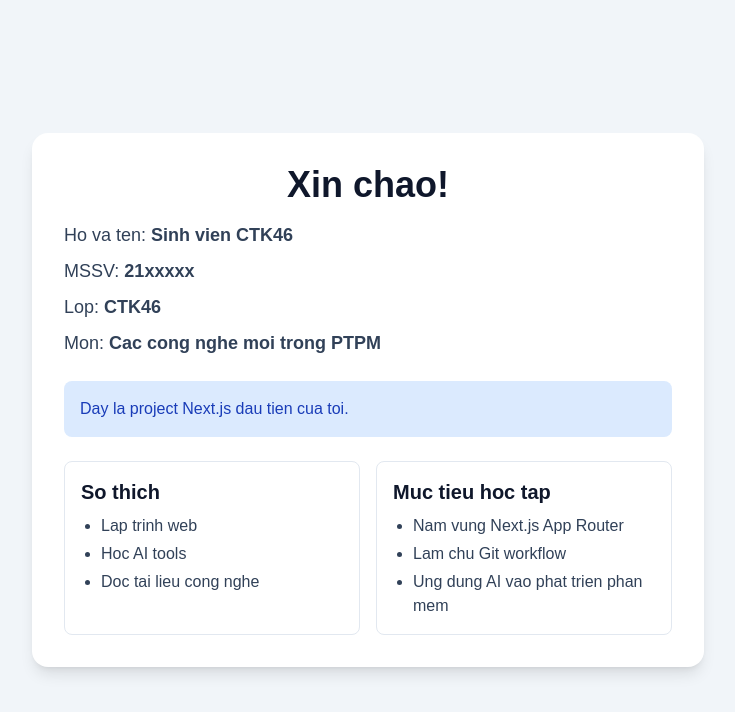
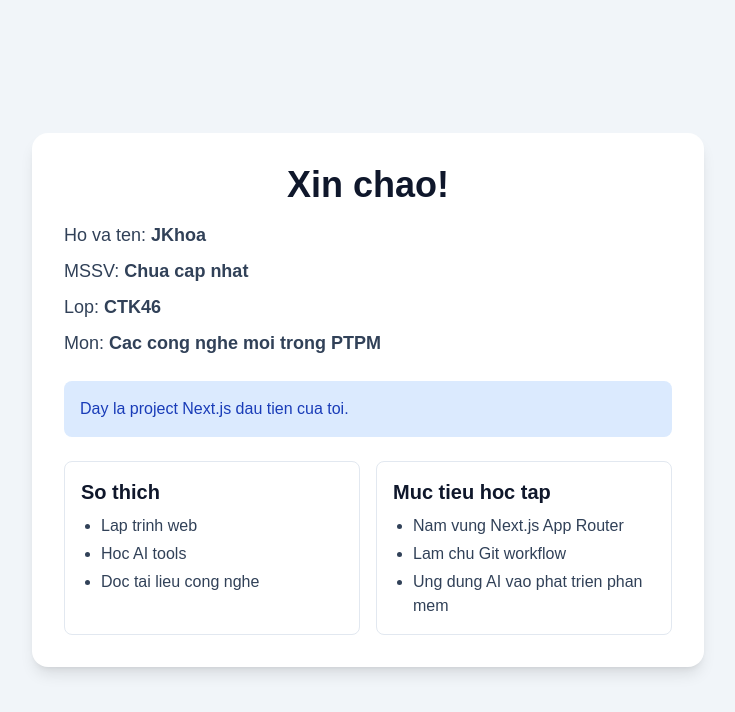
Before and after one commit to JKhoa/2212394_lab1, a Next.js app: page / in a window 1280 px wide. Shown: the top 712 px of the page, without its empty margins (272-1007 px from the left). Built offline with nearby package versions, Linux system fonts and the light colour scheme.

Commit message:
feat: cap nhat thong tin ca nhan trang chu

```diff
--- a/src/app/page.tsx
+++ b/src/app/page.tsx
@@ -4,10 +4,10 @@ export default function Home() {
       <section className="w-full max-w-2xl rounded-2xl bg-white p-8 shadow-lg">
         <h1 className="mb-4 text-center text-4xl font-bold text-slate-900">Xin chao!</h1>
         <p className="mb-2 text-lg text-slate-700">
-          Ho va ten: <strong>Sinh vien CTK46</strong>
+          Ho va ten: <strong>JKhoa</strong>
         </p>
         <p className="mb-2 text-lg text-slate-700">
-          MSSV: <strong>21xxxxx</strong>
+          MSSV: <strong>Chua cap nhat</strong>
         </p>
         <p className="mb-2 text-lg text-slate-700">
           Lop: <strong>CTK46</strong>
```
